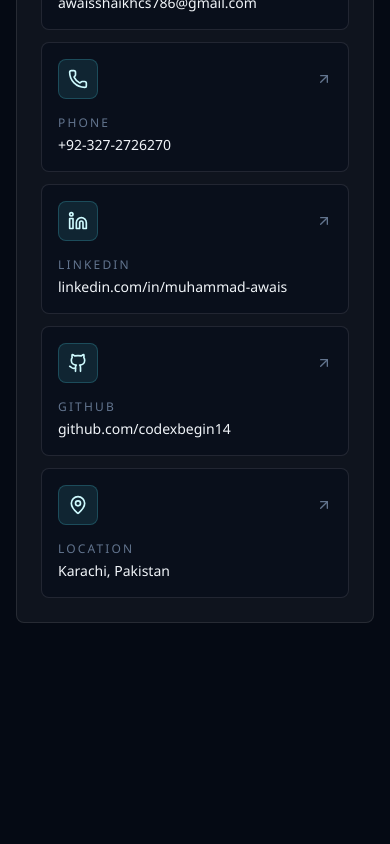
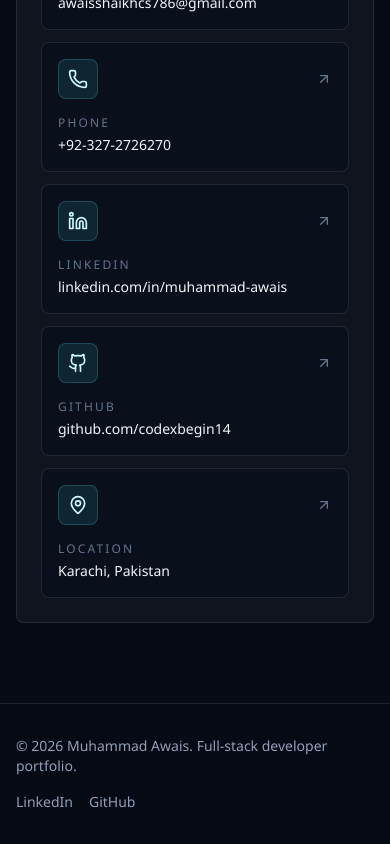
Before and after one commit to awaisbegin014/muhammad-awais-portfolio, a Next.js app: page / in a window 390 px wide. Shown: the part 9301-10145 px from the top of the page. Before the commit the page ends 10004 px from the top, so only its background shows below. Built offline with nearby package versions, Linux system fonts and the light colour scheme.

Commit message:
Polish responsive portfolio UI

```diff
--- a/src/app/page.tsx
+++ b/src/app/page.tsx
@@ -3,6 +3,7 @@ import { Award } from "lucide-react";
 import { Contact } from "@/components/Contact";
 import { EducationCard } from "@/components/EducationCard";
 import { ExperienceTimeline } from "@/components/ExperienceTimeline";
+import { Footer } from "@/components/Footer";
 import { Hero } from "@/components/Hero";
 import { MotionDiv } from "@/components/Motion";
 import { Navbar } from "@/components/Navbar";
@@ -187,6 +188,7 @@ export default function Home() {
       </section>
 
       <Contact />
+      <Footer />
     </main>
   );
 }
--- /dev/null
+++ b/src/components/Footer.tsx
@@ -0,0 +1,31 @@
+import Link from "next/link";
+
+import { owner } from "@/data/portfolio";
+
+export function Footer() {
+  return (
+    <footer className="border-t border-white/10 px-4 py-8 sm:px-6 lg:px-8">
+      <div className="mx-auto flex max-w-7xl flex-col gap-4 text-sm text-slate-400 sm:flex-row sm:items-center sm:justify-between">
+        <p>&copy; 2026 {owner.name}. Full-stack developer portfolio.</p>
+        <div className="flex gap-4">
+          <Link
+            href={owner.linkedin}
+            target="_blank"
+            rel="noreferrer"
+            className="transition hover:text-cyan-200 focus:outline-none focus-visible:ring-2 focus-visible:ring-cyan-300"
+          >
+            LinkedIn
+          </Link>
+          <Link
+            href={owner.github}
+            target="_blank"
+            rel="noreferrer"
+            className="transition hover:text-cyan-200 focus:outline-none focus-visible:ring-2 focus-visible:ring-cyan-300"
+          >
+            GitHub
+          </Link>
+        </div>
+      </div>
+    </footer>
+  );
+}
--- a/src/data/portfolio.ts
+++ b/src/data/portfolio.ts
@@ -72,8 +72,8 @@ export const owner = {
 export const navItems: NavItem[] = [
   { label: "About", href: "#about" },
   { label: "Skills", href: "#skills" },
+  { label: "Projects", href: "#projects" },
   { label: "Experience", href: "#experience" },
-  { label: "Projects", href: "#projects" },
   { label: "Education", href: "#education" },
   { label: "Contact", href: "#contact" },
 ];
```
